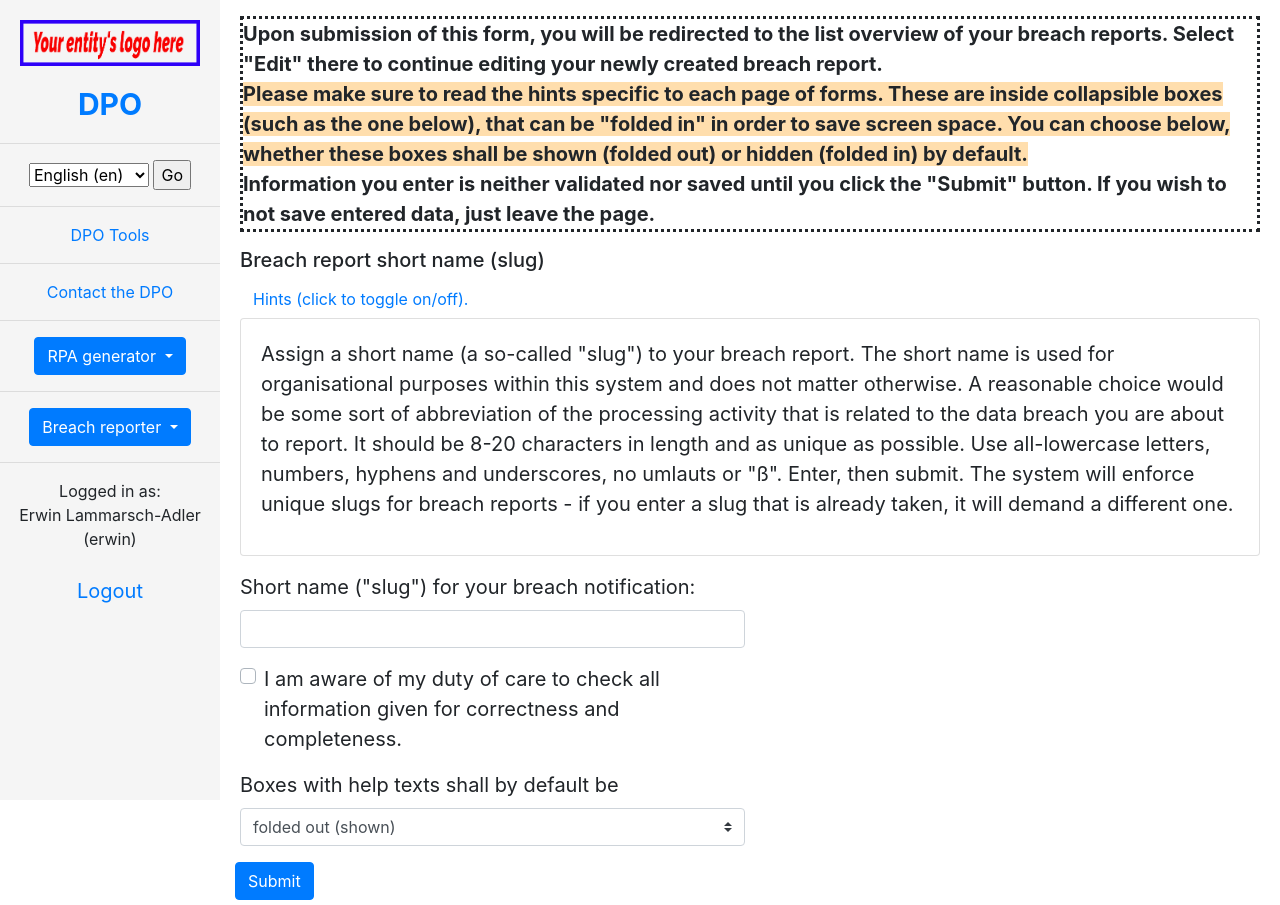
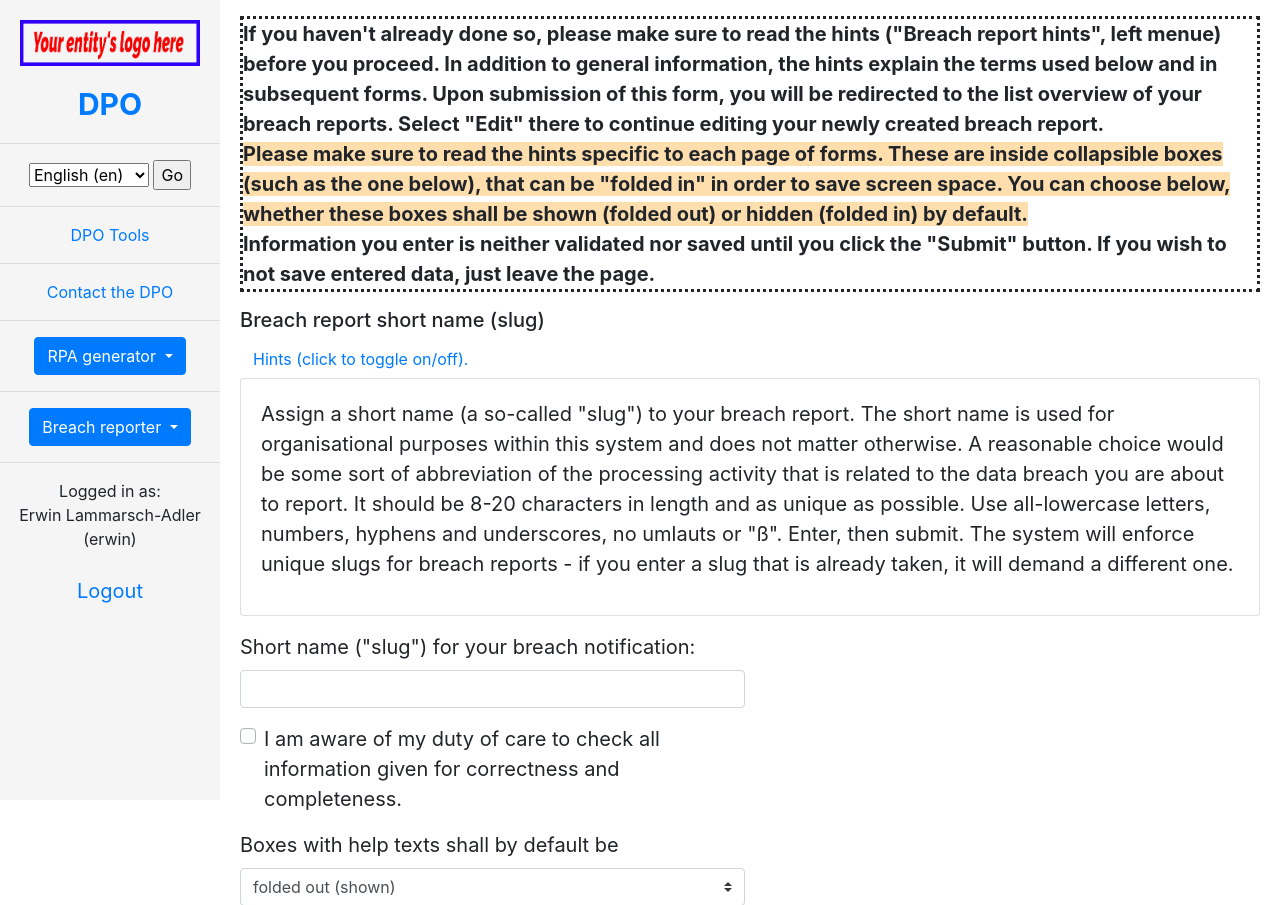
Before and after one commit to dbf/django-dpotools, a Django app: page /breach/create/ in a window 1280 px wide. Shown: the top 905 px of the page. Run offline with Django 4.2, Linux system fonts and the light colour scheme; a user stored in the database is signed in; parts of the project's set-up code (start-up, migrations or seed data) failed here and were passed over; some libraries are stand-ins or nearby versions.

Commit message:
minor template correction in breach app

```diff
--- a/breach/templates/breach/breach_create_slug.html
+++ b/breach/templates/breach/breach_create_slug.html
@@ -9,6 +9,10 @@
   <div style="border-style: dotted;">
     <b>
       {% blocktranslate %}
+If you haven't already done so, please make sure to read the hints
+("Breach report hints", left menue) before you proceed. In addition to
+general information, the hints explain the terms used below and in
+subsequent forms.
 Upon submission of this form, you will be redirected to the list
 overview of your breach reports. Select "Edit" there to continue editing
 your newly created breach report.
```
Also changed, not shown: breach/locale/de/LC_MESSAGES/django.po.
